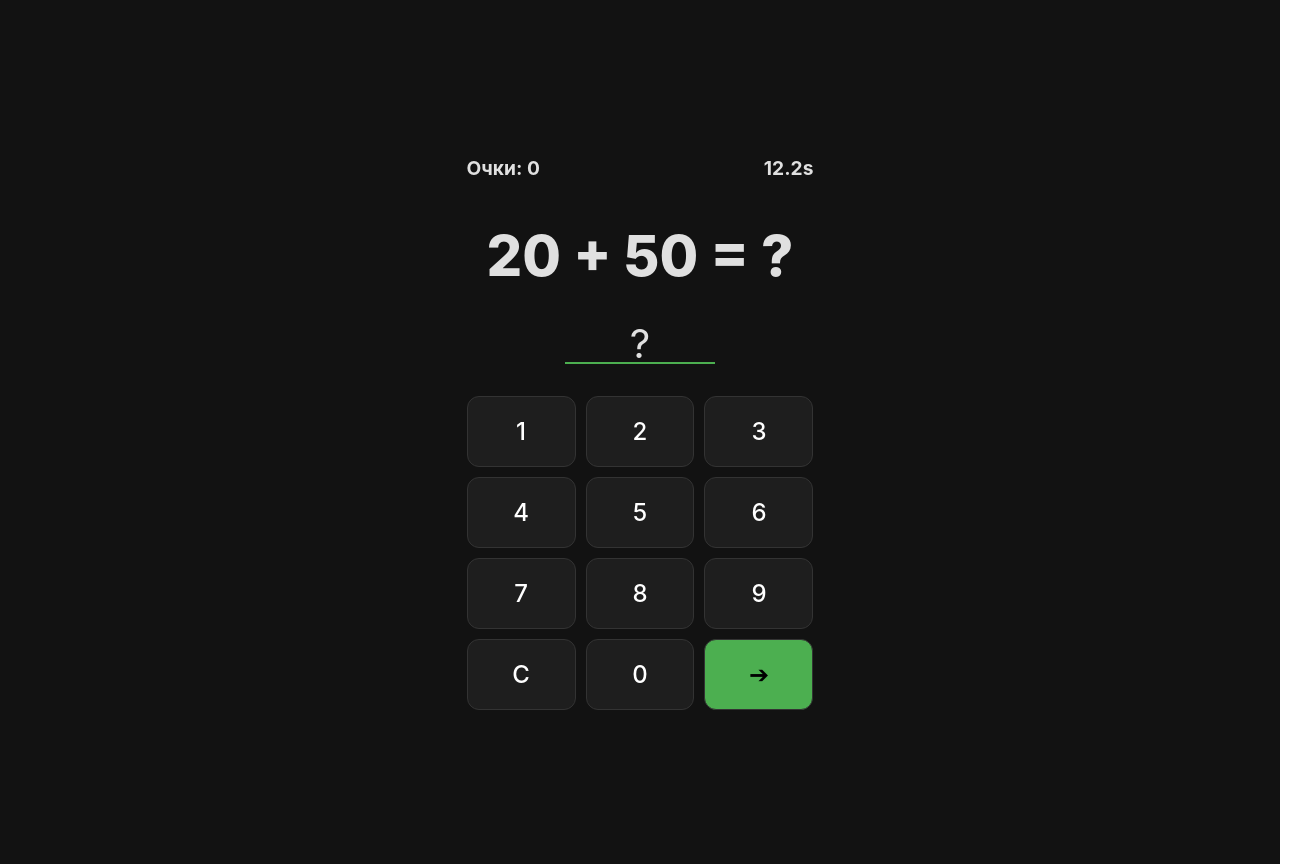
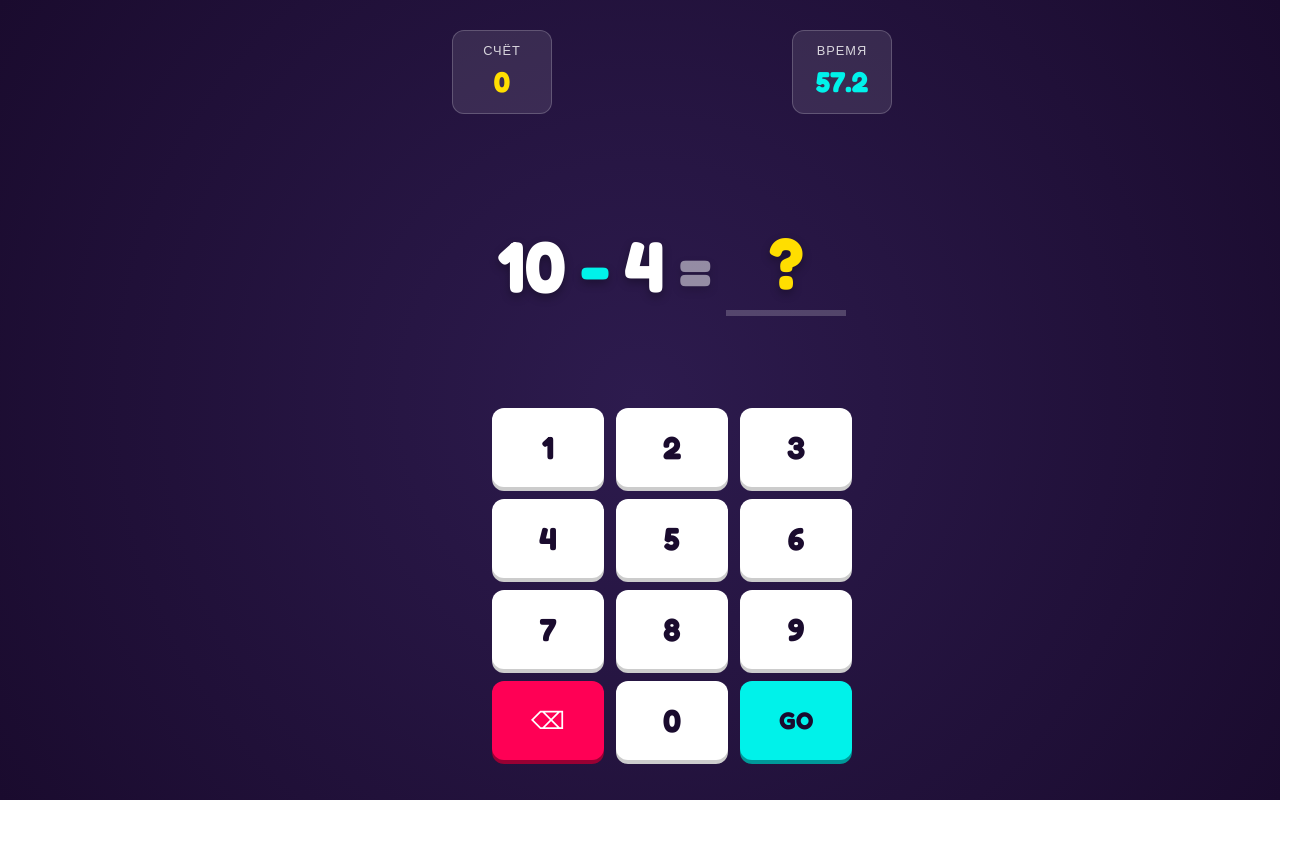
Before and after one commit to genatsvale-repin/mental-battle-poc, a Vue app: page / in a window 1280 px wide. Both pictures are taken after a click on the button "СТАРТ". Shown: the whole page, 1312 px wide, since content can reach past the window. After the commit the page ends 832 px from the top, so only its background shows below. Built offline with nearby package versions, Linux system fonts and the light colour scheme.

Commit message:
feat: redesign for kids audience (5-14) with space/cyber theme and improved logic

```diff
--- a/src/App.vue
+++ b/src/App.vue
@@ -1,73 +1,138 @@
 <template>
-  <div class="game-container" :class="{ 'game-over': gameState === 'over' }">
+  <div class="game-wrapper" :class="currentStateClass">
+    <div class="game-container">
+
       <!-- Start Screen -->
-    <div v-if="gameState === 'start'" class="screen">
-      <h1>Mental Battle</h1>
-      <p>Бесконечный драйв</p>
-      <button @click="startGame" class="btn-main">СТАРТ</button>
+      <transition name="fade" mode="out-in">
+        <div v-if="gameState === 'start'" class="screen start-screen" key="start">
+          <div class="logo-area">
+            <h1>MENTAL<br>BATTLE</h1>
+            <div class="subtitle">INFINITE DRIVE</div>
+          </div>
+
+          <div class="hero-image">🚀</div>
+
+          <button @click="startGame" class="btn-main pulse">
+            СТАРТ
+            <span class="btn-shine"></span>
+          </button>
         </div>
 
         <!-- Playing Screen -->
-    <div v-else-if="gameState === 'playing'" class="screen">
-      <div class="stats">
-        <div class="score">Очки: {{ score }}</div>
-        <div class="timer" :class="{ 'timer-low': timeLeft < 5 }">
-          {{ timeLeft.toFixed(1) }}s
+        <div v-else-if="gameState === 'playing'" class="screen play-screen" key="playing">
+          <div class="header-bar">
+            <div class="stat-box score-box">
+              <span class="label">СЧЁТ</span>
+              <span class="value">{{ score }}</span>
+            </div>
+            <div class="stat-box timer-box" :class="{ 'timer-critical': timeLeft <= 5 }">
+              <span class="label">ВРЕМЯ</span>
+              <span class="value">{{ timeLeft.toFixed(1) }}</span>
             </div>
           </div>
 
-      <div class="problem">
-        {{ problem.a }} {{ problem.op }} {{ problem.b }} = ?
+          <div class="battle-arena">
+             <div class="problem-card">
+               <span class="operand">{{ problem.a }}</span>
+               <span class="operator">{{ problem.op }}</span>
+               <span class="operand">{{ problem.b }}</span>
+               <span class="equals">=</span>
+               <span class="answer-slot" :class="{ 'filled': userInput.length > 0 }">
+                 {{ userInput || '?' }}
+               </span>
+             </div>
           </div>
 
-      <div class="input-display">{{ userInput || '?' }}</div>
-
-      <div class="numpad">
-        <button v-for="n in 9" :key="n" @click="appendDigit(n)">{{ n }}</button>
-        <button @click="clearInput">C</button>
-        <button @click="appendDigit(0)">0</button>
-        <button @click="submitAnswer" class="btn-submit">➔</button>
+          <div class="numpad-grid">
+            <button v-for="n in [1, 2, 3, 4, 5, 6, 7, 8, 9]" :key="n"
+                    @click="appendDigit(n)" class="btn-num">
+              {{ n }}
+            </button>
+            <button @click="backspace" class="btn-action btn-del">⌫</button>
+            <button @click="appendDigit(0)" class="btn-num">0</button>
+            <!-- Auto-submit is handled, but keep an enter button just in case or for visual symmetry -->
+             <button @click="checkAnswerManually" class="btn-action btn-go">GO</button>
           </div>
         </div>
 
         <!-- Game Over Screen -->
-    <div v-else-if="gameState === 'over'" class="screen">
-      <h2>КОНЕЦ ИГРЫ</h2>
-      <div class="final-score">Ваш счет: {{ score }}</div>
-      <button @click="startGame" class="btn-main">ЕЩЕ РАЗ</button>
+        <div v-else-if="gameState === 'over'" class="screen result-screen" key="over">
+          <div class="result-header">
+            <h2>GAME OVER</h2>
+            <p v-if="score > highScore" class="new-record">🏆 НОВЫЙ РЕКОРД! 🏆</p>
+            <p v-else class="good-job">ОТЛИЧНАЯ ПОПЫТКА!</p>
+          </div>
+
+          <div class="score-card">
+            <div class="final-score">{{ score }}</div>
+            <div class="best-score">ЛУЧШИЙ: {{ highScore }}</div>
+          </div>
+
+          <button @click="startGame" class="btn-main">
+            ЕЩЕ РАЗ
+          </button>
+        </div>
+      </transition>
+
     </div>
   </div>
 </template>
 
 <script setup>
-import { ref, reactive, onUnmounted } from 'vue'
+import { ref, reactive, computed, onMounted, onUnmounted, watch } from 'vue'
 
-const gameState = ref('start') // start, playing, over
+// --- Game Logic ---
+const gameState = ref('start')
 const score = ref(0)
+const highScore = ref(parseInt(localStorage.getItem('mb-highscore') || '0'))
 const userInput = ref('')
-const timeLeft = ref(15)
+const timeLeft = ref(60.0)
+const maxTime = 60.0
 const problem = reactive({ a: 0, b: 0, op: '+', answer: 0 })
 
 let timerInterval = null
 
+// --- Difficulty Scaling ---
+// As score increases, problems get harder
+const getRange = (currentScore) => {
+  if (currentScore < 10) return 10 // 0-9: numbers up to 10
+  if (currentScore < 25) return 20 // 10-24: numbers up to 20
+  if (currentScore < 50) return 50 // 25-49: numbers up to 50
+  return 100 // 50+: numbers up to 100
+}
+
 const generateProblem = () => {
-  let a = Math.floor(Math.random() * 50) + 1
-  let b = Math.floor(Math.random() * 50) + 1
-  const op = Math.random() > 0.5 ? '+' : '-'
+  const range = getRange(score.value)
+  let a = Math.floor(Math.random() * range) + 1
+  let b = Math.floor(Math.random() * range) + 1
 
-  if (op === '-' && a < b) {
-    [a, b] = [b, a]
+  // Mix of + and -
+  // After 20 points, maybe introduce simple multiplication? Let's stick to +/- for MVP consistency with "Mental Battle" basics
+  const ops = score.value > 30 ? ['+', '-', '+', '-', '*'] : ['+', '-'] // 20% chance of * after 30
+  const op = ops[Math.floor(Math.random() * ops.length)]
+
+  if (op === '*') {
+     // Simple multiplication table (2-9)
+     a = Math.floor(Math.random() * 8) + 2
+     b = Math.floor(Math.random() * 9) + 1
+  } else if (op === '-') {
+    // Ensure positive result for simplicity (kids mode)
+    if (a < b) [a, b] = [b, a]
   }
 
   problem.a = a
   problem.b = b
   problem.op = op
-  problem.answer = op === '+' ? a + b : a - b
+
+  if (op === '+') problem.answer = a + b
+  if (op === '-') problem.answer = a - b
+  if (op === '*') problem.answer = a * b
 }
 
 const startGame = () => {
   score.value = 0
-  timeLeft.value = 15
+  inputShake.value = false
+  timeLeft.value = maxTime // "Infinite Drive" start time
   userInput.value = ''
   gameState.value = 'playing'
   generateProblem()
@@ -75,143 +140,389 @@ const startGame = () => {
 }
 
 const startTimer = () => {
-  clearInterval(timerInterval)
+  if (timerInterval) clearInterval(timerInterval)
+  const tickRate = 100
+
   timerInterval = setInterval(() => {
-    timeLeft.value -= 0.1
+    timeLeft.value -= (tickRate / 1000)
     if (timeLeft.value <= 0) {
       timeLeft.value = 0
-      endGame()
+      gameOver()
     }
-  }, 100)
+  }, tickRate)
 }
 
-const endGame = () => {
+const gameOver = () => {
   clearInterval(timerInterval)
   gameState.value = 'over'
+  if (score.value > highScore.value) {
+    highScore.value = score.value
+    localStorage.setItem('mb-highscore', score.value)
   }
+}
+
+// --- Input Handling ---
+const inputShake = ref(false)
 
 const appendDigit = (n) => {
   if (userInput.value.length < 4) {
     userInput.value += n
+    checkAnswerAuto()
   }
 }
 
-const clearInput = () => {
+const backspace = () => {
+  userInput.value = userInput.value.slice(0, -1)
+}
+
+const checkAnswerAuto = () => {
+  const ans = parseInt(userInput.value)
+  if (isNaN(ans)) return
+
+  // Check if the input length matches the answer length to avoid premature checking?
+  // Actually, for "Infinite Drive", speed is key.
+  // If user types '1' and answer is '12', we wait.
+  // But if answer is '6' and user types '6', we auto-submit.
+
+  const strAns = problem.answer.toString()
+  const strUser = userInput.value
+
+  if (strAns === strUser) {
+    // Correct!
+    processCorrectAnswer()
+  } else if (strUser.length >= strAns.length) {
+    // Wrong logic: if length is same or more and it's wrong -> clear/punish
+    processWrongAnswer()
+  }
+}
+
+const checkAnswerManually = () => {
+  const ans = parseInt(userInput.value)
+  if (ans === problem.answer) {
+    processCorrectAnswer()
+  } else {
+    processWrongAnswer()
+  }
+}
+
+const processCorrectAnswer = () => {
+  score.value++
+  // Bonus time logic: +2 seconds for correct answer, cap at maxTime?
+  // Infinite drive usually adds time.
+  timeLeft.value = Math.min(timeLeft.value + 2, maxTime + 10)
+
+  userInput.value = ''
+  generateProblem()
+}
+
+const processWrongAnswer = () => {
+  // Visual feedback only? Or time penalty?
+  // Let's do a time penalty for "Infinite Drive" pressure
+  timeLeft.value = Math.max(0, timeLeft.value - 3)
+
+  // Shake effect
+  inputShake.value = true
+  setTimeout(() => inputShake.value = false, 400)
+
   userInput.value = ''
 }
 
-const submitAnswer = () => {
-  const ans = parseInt(userInput.value)
-  if (!isNaN(ans) && ans === problem.answer) {
-    score.value++
-    timeLeft.value += 3
-    userInput.value = ''
-    generateProblem()
-  } else {
-    endGame()
-  }
-}
+const currentStateClass = computed(() => {
+  return `state-${gameState.value}`
+})
 
-onUnmounted(() => clearInterval(timerInterval))
 </script>
 
 <style>
+/* --- Design System --- */
+@import url('https://fonts.googleapis.com/css2?family=Fredoka:wght@300;400;600;700&display=swap');
+
 :root {
-  --bg: #121212;
-  --text: #e0e0e0;
-  --accent: #4caf50;
-  --danger: #f44336;
+  --bg-dark: #1a0b2e;
+  --bg-light: #2d1b4e;
+  --primary: #ff0055; /* Vibrant Red/Pink */
+  --secondary: #00f2ea; /* Cyber Cyan */
+  --accent: #ffde00; /* Energetic Yellow */
+  --text-main: #ffffff;
+  --glass: rgba(255, 255, 255, 0.1);
+  --glass-border: rgba(255, 255, 255, 0.2);
+  --font-main: 'Fredoka', sans-serif;
 }
+
+* { box-sizing: border-box; touch-action: manipulation; }
 
 body {
   margin: 0;
-  padding: 0;
-  background-color: var(--bg);
-  color: var(--text);
-  font-family: 'Inter', -apple-system, BlinkMacSystemFont, sans-serif;
+  background: radial-gradient(circle at center, var(--bg-light), var(--bg-dark));
+  color: var(--text-main);
+  font-family: var(--font-main);
   overflow: hidden;
-  user-select: none;
+  height: 100vh;
+}
+
+.game-wrapper {
+  height: 100vh;
+  width: 100vw;
+  display: flex;
+  justify-content: center;
+  align-items: center;
 }
 
 .game-container {
-  height: 100vh;
-  display: flex;
-  flex-direction: column;
-  align-items: center;
-  justify-content: center;
-  transition: background-color 0.3s;
-}
-
-.game-over {
-  background-color: #2c0000;
+  width: 100%;
+  max-width: 480px;
+  height: 100%;
+  position: relative;
 }
 
 .screen {
   width: 100%;
-  max-width: 400px;
+  height: 100%;
   display: flex;
   flex-direction: column;
   align-items: center;
-  text-align: center;
   padding: 20px;
+  position: absolute;
+  top: 0; left: 0;
 }
 
-h1 { font-size: 3rem; margin-bottom: 0.5rem; letter-spacing: -1px; }
-
-.stats {
-  display: flex;
-  justify-content: space-between;
-  width: 100%;
-  font-size: 1.2rem;
-  font-weight: bold;
-  margin-bottom: 2rem;
+/* --- Start Screen --- */
+.start-screen {
+  justify-content: center;
+  gap: 30px;
 }
 
-.timer-low { color: var(--danger); }
-
-.problem {
-  font-size: 3.5rem;
-  font-weight: 800;
-  margin-bottom: 1rem;
+.logo-area {
+  text-align: center;
+  transform: rotate(-3deg);
 }
 
-.input-display {
-  font-size: 2.5rem;
-  height: 3rem;
-  border-bottom: 2px solid var(--accent);
-  width: 150px;
-  margin-bottom: 2rem;
+h1 {
+  font-size: 4rem;
+  line-height: 0.9;
+  margin: 0;
+  color: var(--secondary);
+  text-shadow: 4px 4px 0px var(--primary);
+  font-weight: 700;
+  letter-spacing: 2px;
 }
 
-.numpad {
-  display: grid;
-  grid-template-columns: repeat(3, 1fr);
-  gap: 10px;
+.subtitle {
+  font-size: 1.5rem;
+  color: var(--accent);
+  letter-spacing: 4px;
+  margin-top: 10px;
+  font-weight: 600;
+  text-shadow: 2px 2px 0px #000;
+}
+
+.hero-image {
+  font-size: 6rem;
+  animation: float 3s ease-in-out infinite;
+}
+
+@keyframes float {
+  0%, 100% { transform: translateY(0); }
+  50% { transform: translateY(-20px); }
+}
+
+/* --- Buttons --- */
+button {
+  border: none;
+  font-family: var(--font-main);
+  cursor: pointer;
+  outline: none;
+  border-radius: 16px;
+  transition: transform 0.1s, filter 0.1s;
+}
+
+button:active {
+  transform: scale(0.95);
+  filter: brightness(0.9);
+}
+
+.btn-main {
+  background: var(--primary);
+  color: white;
+  font-size: 2rem;
+  font-weight: 700;
+  padding: 20px 60px;
+  border-bottom: 6px solid #990033;
+  box-shadow: 0 10px 20px rgba(255, 0, 85, 0.4);
+  position: relative;
+  overflow: hidden;
+}
+
+.pulse {
+  animation: pulse-animation 2s infinite;
+}
+
+@keyframes pulse-animation {
+  0% { transform: scale(1); }
+  50% { transform: scale(1.05); }
+  100% { transform: scale(1); }
+}
+
+/* --- Playing Screen --- */
+.play-screen {
+  justify-content: space-between;
+  padding-bottom: 40px;
+}
+
+.header-bar {
+  display: flex;
+  width: 100%;
+  justify-content: space-between;
+  padding: 10px 0;
+}
+
+.stat-box {
+  background: var(--glass);
+  border: 1px solid var(--glass-border);
+  border-radius: 12px;
+  padding: 10px 20px;
+  display: flex;
+  flex-direction: column;
+  align-items: center;
+  min-width: 100px;
+}
+
+.stat-box .label {
+  font-size: 0.8rem;
+  opacity: 0.8;
+  letter-spacing: 1px;
+}
+
+.stat-box .value {
+  font-size: 1.8rem;
+  font-weight: 700;
+}
+
+.score-box .value { color: var(--accent); }
+.timer-box .value { color: var(--secondary); }
+.timer-critical .value { color: var(--primary); animation: shake 0.5s infinite; }
+
+.battle-arena {
+  flex-grow: 1;
+  display: flex;
+  justify-content: center;
+  align-items: center;
   width: 100%;
 }
 
-button {
-  background: #1e1e1e;
-  border: 1px solid #333;
+.problem-card {
+  font-size: 4.5rem;
+  font-weight: 700;
+  display: flex;
+  align-items: center;
+  gap: 15px;
   color: white;
-  padding: 20px;
-  font-size: 1.5rem;
-  border-radius: 12px;
-  cursor: pointer;
-  touch-action: manipulation;
+  text-shadow: 0 4px 10px rgba(0,0,0,0.3);
 }
 
-button:active { background: #333; }
+.operator { color: var(--secondary); }
+.equals { opacity: 0.5; }
 
-.btn-main {
-  background: var(--accent);
-  color: black;
-  font-weight: bold;
-  width: 200px;
-  padding: 15px;
-  margin-top: 2rem;
+.answer-slot {
+  min-width: 120px;
+  height: 100px;
+  border-bottom: 6px solid var(--glass-border);
+  display: flex;
+  justify-content: center;
+  align-items: center;
+  color: var(--accent);
 }
 
-.btn-submit { background: var(--accent); color: black; }
-.final-score { font-size: 2rem; margin: 1rem 0; }
+.answer-slot.filled {
+  border-color: var(--accent);
+}
+
+/* Numpad */
+.numpad-grid {
+  display: grid;
+  grid-template-columns: repeat(3, 1fr);
+  gap: 12px;
+  width: 100%;
+  max-width: 360px;
+}
+
+.btn-num {
+  background: white;
+  color: var(--bg-dark);
+  font-size: 2rem;
+  font-weight: 700;
+  padding: 20px 0;
+  border-radius: 12px;
+  box-shadow: 0 4px 0 #ccc;
+}
+
+.btn-action {
+  font-size: 1.5rem;
+  font-weight: 700;
+  border-radius: 12px;
+  color: white;
+}
+
+.btn-del {
+  background: var(--primary);
+  box-shadow: 0 4px 0 #990033;
+}
+
+.btn-go {
+  background: var(--secondary);
+  color: var(--bg-dark);
+  box-shadow: 0 4px 0 #009999;
+}
+
+/* --- Result Screen --- */
+.result-screen {
+  justify-content: center;
+  gap: 30px;
+  text-align: center;
+}
+
+.result-header h2 {
+  font-size: 3rem;
+  color: var(--primary);
+  margin-bottom: 0;
+}
+
+.score-card {
+  background: var(--glass);
+  padding: 30px;
+  border-radius: 20px;
+  border: 1px solid var(--glass-border);
+  width: 100%;
+}
+
+.final-score {
+  font-size: 5rem;
+  font-weight: 700;
+  color: var(--accent);
+  line-height: 1;
+}
+
+.best-score {
+  margin-top: 10px;
+  font-size: 1.2rem;
+  opacity: 0.8;
+}
+
+/* --- Transitions --- */
+.fade-enter-active, .fade-leave-active { transition: opacity 0.3s ease; }
+.fade-enter-from, .fade-leave-to { opacity: 0; }
+
+@keyframes shake {
+  0%, 100% { transform: translateX(0); }
+  25% { transform: translateX(-5px); }
+  75% { transform: translateX(5px); }
+}
+
+/* Mobile Responsiveness */
+@media (max-height: 700px) {
+  h1 { font-size: 3rem; }
+  .problem-card { font-size: 3.5rem; }
+  .btn-main { padding: 15px 40px; font-size: 1.5rem; }
+  .btn-num { padding: 15px 0; font-size: 1.8rem; }
+}
 </style>
```
Lines whose indentation alone changed are shown as unchanged.
